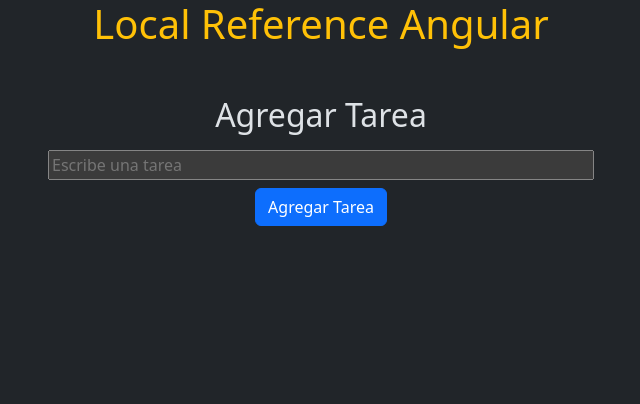
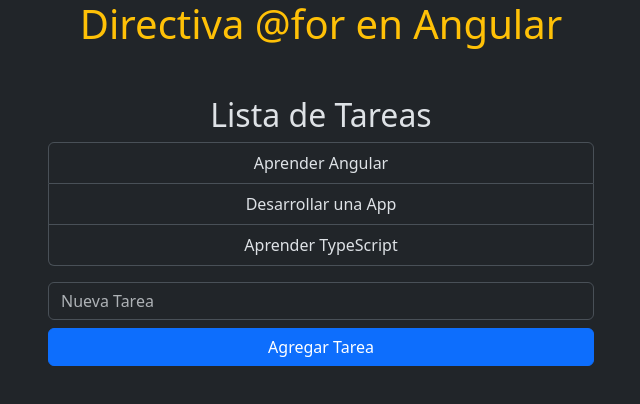
Before and after one commit to dannywilsonapaza/app-angular, an Angular app: page / in a window 1280 px wide. Shown: the top 404 px of the page, without its empty margins (319-959 px from the left). Built offline with nearby package versions, Linux system fonts and the light colour scheme.

Commit message:
componente @for

```diff
--- a/src/app/app.component.html
+++ b/src/app/app.component.html
@@ -1,4 +1,4 @@
 <div class="container text-center">
     <h1 class="text-center text-warning">{{titulo}}</h1>
-    <app-agregar-tarea/>
+    <app-componente-for/>
 </div>
--- a/src/app/app.component.ts
+++ b/src/app/app.component.ts
@@ -10,14 +10,15 @@
 import { SaludarComponent } from "./saludar/saludar.component";
 import { ComponenteIfComponent } from "./componente-if/componente-if.component";
 import { AgregarTareaComponent } from "./agregar-tarea/agregar-tarea.component";
+import { ComponenteForComponent } from "./componente-for/componente-for.component";
 
 @Component({
   selector: 'app-root',
   standalone: true,
-  imports: [RouterOutlet, NuevoComponenteComponent, ComponenteEnLineaComponent, InterpolacionComponent, PadreComponent, HijoComponent, MostrarMensajeComponent, ReplicadorComponent, SaludarComponent, ComponenteIfComponent, AgregarTareaComponent],
+  imports: [RouterOutlet, NuevoComponenteComponent, ComponenteEnLineaComponent, InterpolacionComponent, PadreComponent, HijoComponent, MostrarMensajeComponent, ReplicadorComponent, SaludarComponent, ComponenteIfComponent, AgregarTareaComponent, ComponenteForComponent],
   templateUrl: './app.component.html',
   styleUrl: './app.component.css'
 })
 export class AppComponent {
-  titulo = 'Local Reference Angular';
+  titulo = 'Directiva @for en Angular';
 }
--- /dev/null
+++ b/src/app/componente-for/componente-for.component.html
@@ -0,0 +1,27 @@
+<div class="container mt-5">
+  <h2 class="text-center">Lista de Tareas</h2>
+  <ul class="list-group w-50 mx-auto">
+    @for(tarea of tareas; track tarea){
+    <li class="list-group-item text-center">
+      {{ tarea }}
+    </li>
+    }
+  </ul>
+  <div class="mt-3 d-flex justify-content-center">
+    <input
+      type="text"
+      #tareaInput
+      class="form-control mb-2 w-50"
+      placeholder="Nueva Tarea"
+    />
+  </div>
+
+  <div class="d-flex justify-content-center">
+    <button
+      class="btn btn-primary w-50"
+      (click)="agregarTarea(tareaInput.value); tareaInput.value=''"
+    >
+      Agregar Tarea
+    </button>
+  </div>
+</div>
--- /dev/null
+++ b/src/app/componente-for/componente-for.component.ts
@@ -0,0 +1,24 @@
+import { Component } from '@angular/core';
+
+@Component({
+  selector: 'app-componente-for',
+  standalone: true,
+  imports: [],
+  templateUrl: './componente-for.component.html',
+  styleUrl: './componente-for.component.css'
+})
+export class ComponenteForComponent {
+  tareas: string[] = [
+    'Aprender Angular',
+    'Desarrollar una App',
+    'Aprender TypeScript'
+  ];
+
+  agregarTarea(nuevaTarea: string):void{
+    if(nuevaTarea){
+      this.tareas.push(nuevaTarea);
+    }
+  }
+
+
+}
```
Also changed, not shown: src/app/componente-for/componente-for.component.css (added).
